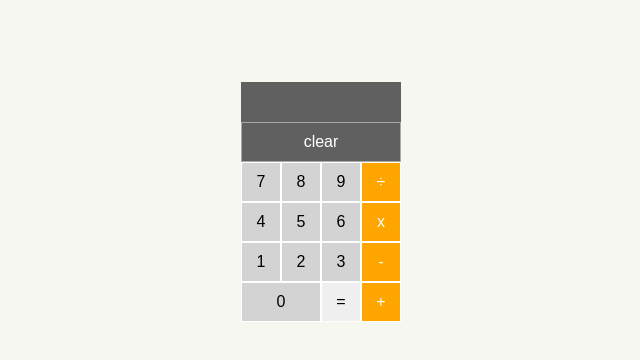
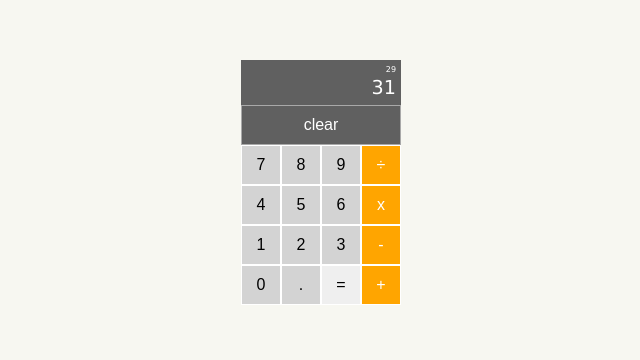
Before and after one commit to PhDtoTech/calculator, a plain HTML site: page index.html in a window 1280 px wide. Shown: the part 198-558 px from the top of the page, without its empty margins (319-959 px from the left). Drawn offline with Linux system fonts and the light colour scheme.

Commit message:
Set display max height to auto

```diff
--- a/index.html
+++ b/index.html
@@ -11,8 +11,8 @@
 <body>
     <div id="calculator">
         <div class="entry">
-            <div class="previous-operand"></div>
-            <div class="current-operand"></div>
+            <div class="previous-operand">29</div>
+            <div class="current-operand">31</div>
         </div>
         <button id="clear">clear</button>
         <button class="num">7</button>
@@ -28,6 +28,7 @@
         <button class="num">3</button>
         <button class="op">-</button>
         <button class="num" id="zero">0</button>
+        <button class="num">.</button>
         <button id="equal">=</button>
         <button class="op">+</button>
     </div>
--- a/style.css
+++ b/style.css
@@ -14,7 +14,7 @@ body {
     text-align: center;
     min-height: 100vh;
     grid-template-columns: [first] 40px [line2] 40px [line3] 40px [line4] 40px [end];
-    grid-template-rows: [row-first] 40px [row-line2] 40px [row-line3] 40px [row-line4] 40px [row-line5] 40px [row-line6] 40px [row-end];
+    grid-template-rows: minmax(45px, auto) [row-first] 40px [row-line2] 40px [row-line3] 40px [row-line4] 40px [row-line5] 40px [row-line6] 40px [row-end];
     font-family: Verdana, Geneva, Tahoma, sans-serif;
 }
 
@@ -51,7 +51,7 @@ button {
     background-color: rgb(96, 96, 96);
     color: white;
     text-align: right;
-    padding: 7px 7px;
+    padding: 5px 5px;
     grid-column: 1 / -1;
     display: flex;
     flex-direction: column;
@@ -83,10 +83,3 @@ button {
 #clear:hover {
     background-color: rgb(143, 143, 143);
 }
-
-#zero {
-    grid-column-start: first;
-    grid-column-end: line3;
-    grid-row-start: row-line6;
-    grid-row-end: row-end;
-}
```
